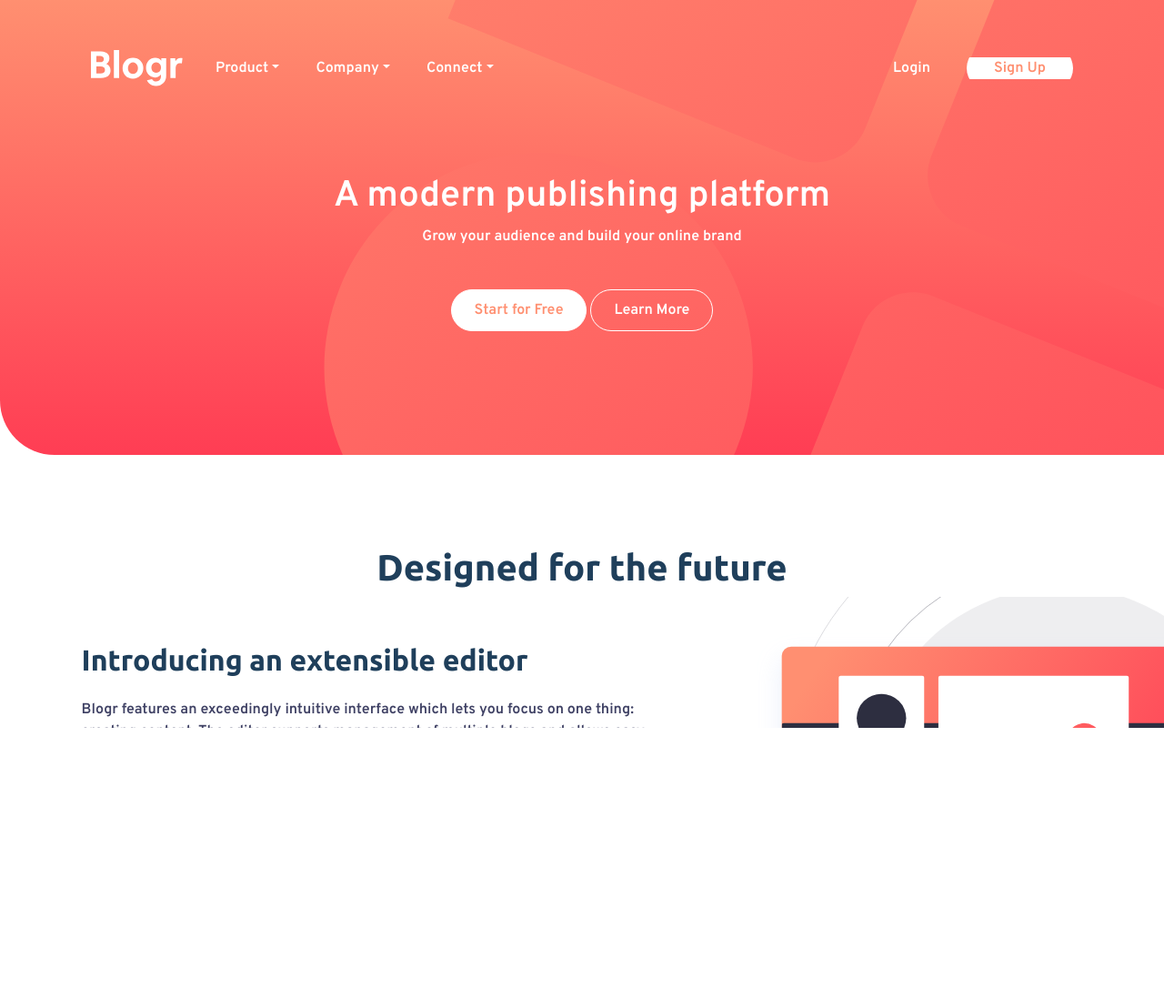
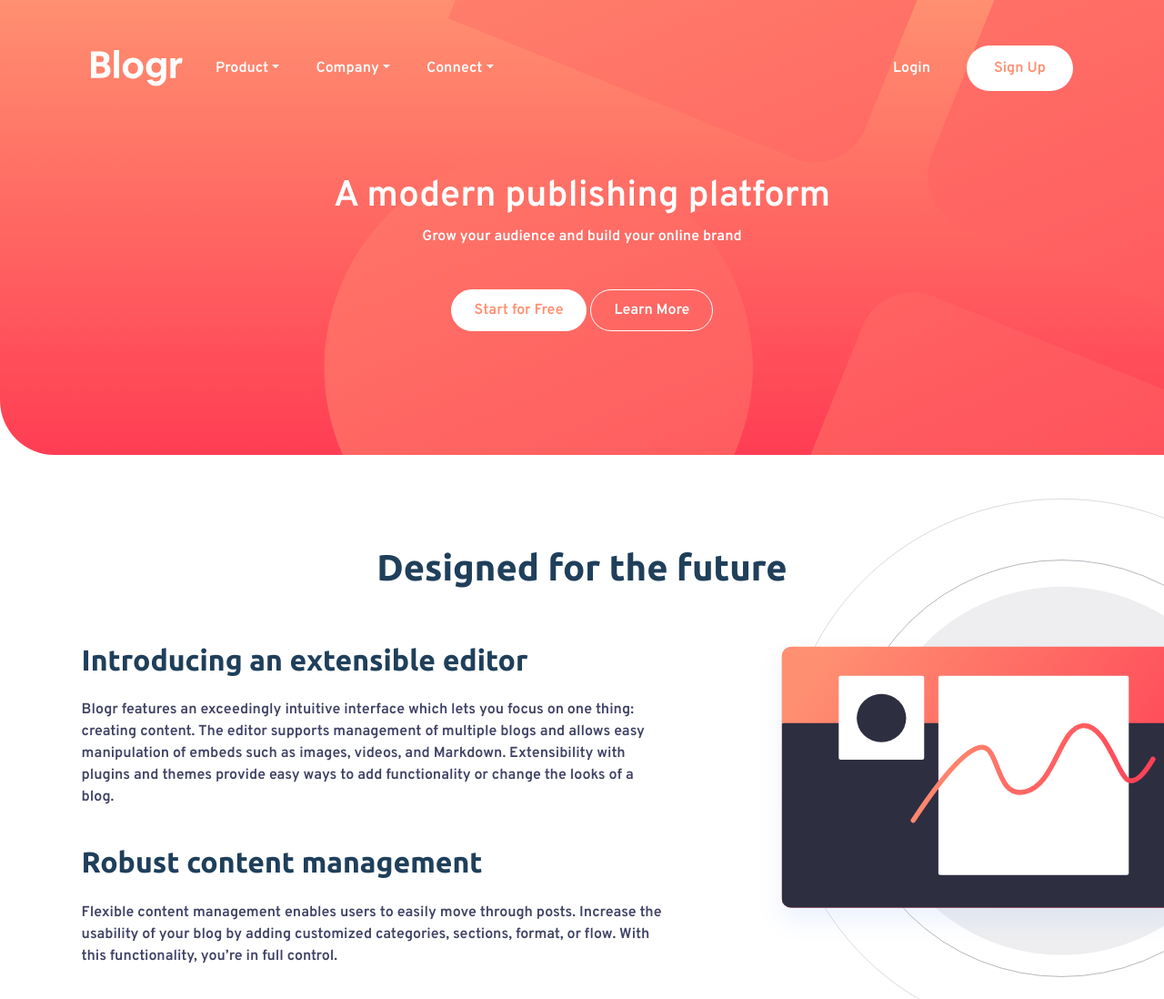
Before and after one commit to Samuel-jacobs/Blogr, a plain HTML site: page index.html in a window 1280 px wide. Shown: the top 1098 px of the page at 91% size. Before the commit the page ends 800 px from the top, so only its background shows below. Drawn offline with nearby package versions, Linux system fonts and the light colour scheme.

Commit message:
Update style.css

```diff
--- a/style.css
+++ b/style.css
@@ -1,17 +1,16 @@
 body {
-  position: absolute;
   width: 100%;
-  height: 100%;
-  margin: 0px;
-  padding: 0px;
-  overflow-x: hidden;
+    margin: 0px;
+    padding: 0px;
+    overflow-x: hidden;
+	box-sizing: border-box;
 	font-size: 16px;
   font-family: 'Overpass', sans-serif;
   color: hsl(237, 23%, 32%);
 }
 *{
   box-sizing: border-box;
-	overflow-x: hidden;
+
 }
 .h-title {
   color: hsl(208, 49%, 24%);
```
